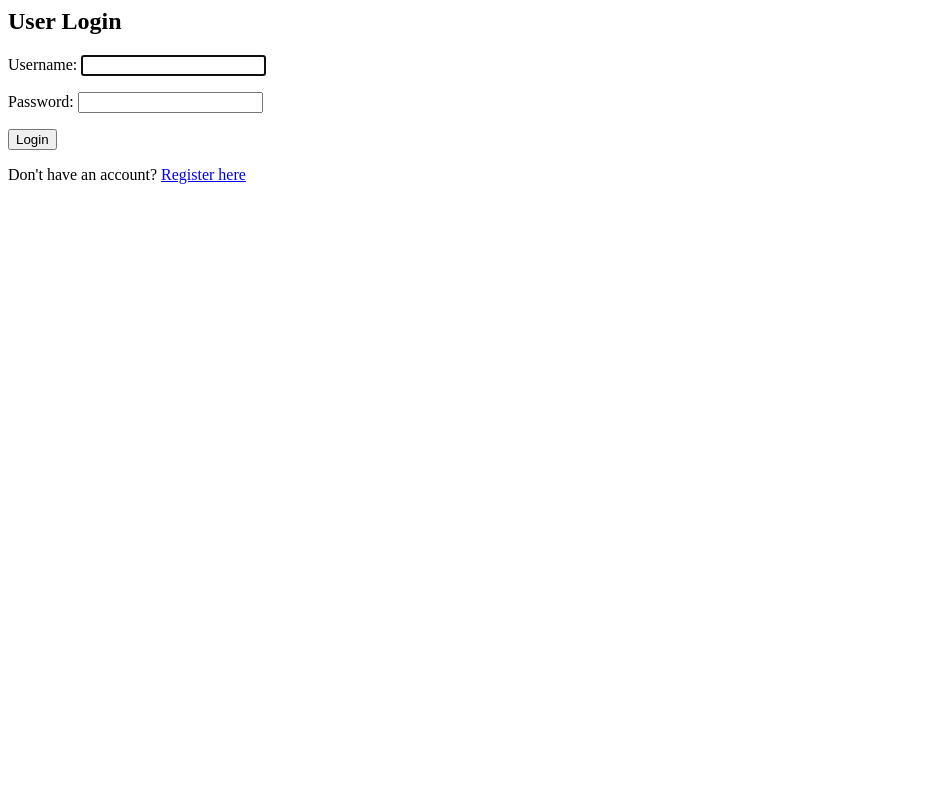
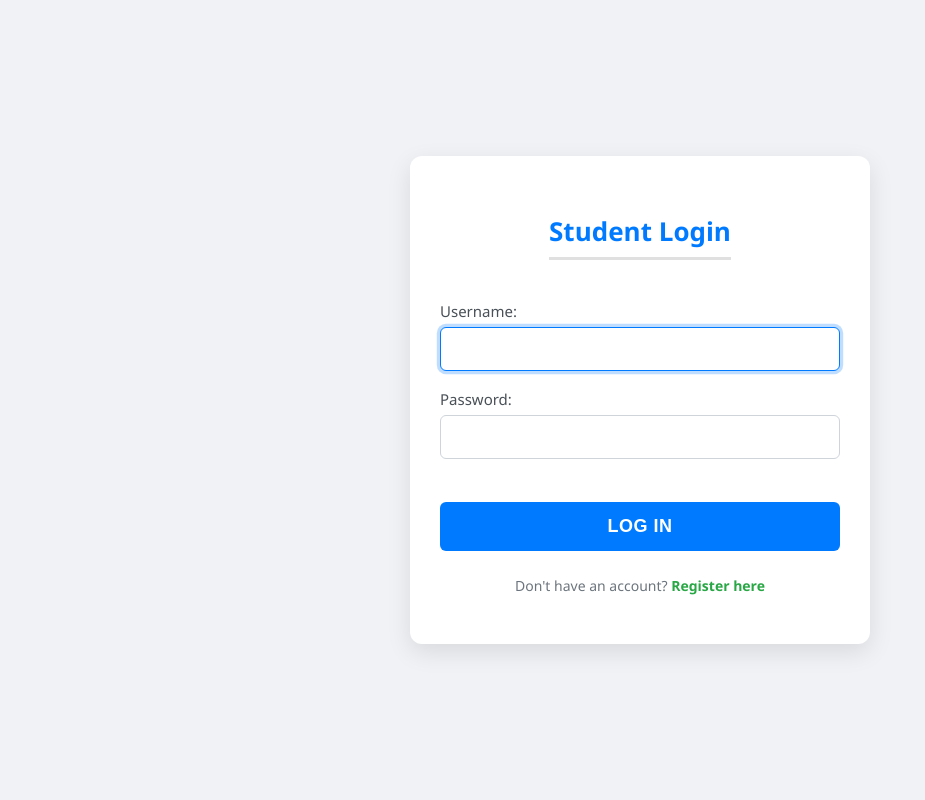
Before and after one commit to junelledinglasan/FINALS_ACTIVITY_5_ITPS309, a Django app: page /login/ in a window 1280 px wide. Shown: the whole page, without its empty margins (0-925 px from the left). Run offline with Django 5.2, Linux system fonts and the light colour scheme.

Commit message:
Update login.html

```diff
--- a/enrollment/online_enrollment/templates/login.html
+++ b/enrollment/online_enrollment/templates/login.html
@@ -1,11 +1,144 @@
-<h2>User Login</h2>
+<!DOCTYPE html>
+<html lang="en">
+<head>
+    <meta charset="UTF-8">
+    <meta name="viewport" content="width=device-width, initial-scale=1.0">
+    <title>User Login</title>
 
-<form method="POST">
-    {% csrf_token %}
+    <style>
+        /* Palettes: #007bff (Primary Blue - Login Accent), #f8f9fa (Light Background) */
 
-    {{ form.as_p }}
+        /* 1. General Body and Layout */
+        body {
+            font-family: 'Segoe UI', Tahoma, Geneva, Verdana, sans-serif;
+            background-color: #f0f2f5; /* Modern, clean background */
+            margin: 0;
+            padding: 0;
+            display: flex;
+            justify-content: center;
+            align-items: center;
+            min-height: 100vh;
+            color: #333;
+        }
 
-    <button type="submit">Login</button>
-</form>
+        /* 2. Container (The Card) */
+        .login-container {
+            max-width: 400px;
+            width: 90%; /* Responsive width */
+            padding: 35px 30px;
+            border-radius: 12px;
+            box-shadow: 0 8px 25px rgba(0, 0, 0, 0.1); /* Deeper shadow for a floating effect */
+            background-color: #ffffff;
+            text-align: center;
+        }
 
-<p>Don't have an account? <a href="{% url 'register' %}">Register here</a></p>
+        .login-container h2 {
+            color: #007bff; /* Primary Blue accent for login */
+            margin-bottom: 25px;
+            font-size: 26px;
+            font-weight: 600;
+            border-bottom: 3px solid #e0e0e0;
+            display: inline-block;
+            padding-bottom: 8px;
+        }
+
+        /* 3. Styling the Form Fields ({{ form.as_p }}) */
+        .login-form p {
+            margin-bottom: 18px;
+            text-align: left;
+        }
+
+        .login-form label {
+            display: block;
+            font-weight: 500;
+            margin-bottom: 6px;
+            color: #495057;
+            font-size: 15px;
+        }
+
+        .login-form input {
+            width: 100%;
+            padding: 12px;
+            border: 1px solid #ced4da;
+            border-radius: 6px;
+            box-sizing: border-box;
+            font-size: 16px;
+            transition: border-color 0.3s, box-shadow 0.3s;
+        }
+
+        .login-form input:focus {
+            border-color: #007bff;
+            box-shadow: 0 0 0 0.2rem rgba(0, 123, 255, 0.25); /* Subtle glowing effect */
+            outline: none;
+        }
+
+        /* 4. Styling the Button */
+        .login-button {
+            width: 100%;
+            padding: 14px;
+            background-color: #007bff; /* Primary Blue */
+            color: white;
+            border: none;
+            border-radius: 6px;
+            font-size: 18px;
+            font-weight: 600;
+            cursor: pointer;
+            margin-top: 25px;
+            letter-spacing: 0.5px;
+            transition: background-color 0.3s, transform 0.1s, box-shadow 0.3s;
+        }
+
+        .login-button:hover {
+            background-color: #0056b3;
+            box-shadow: 0 4px 10px rgba(0, 123, 255, 0.3);
+        }
+
+        .login-button:active {
+            transform: translateY(1px);
+        }
+
+        /* Ensure link inside button covers the entire button */
+        .login-button a {
+            color: inherit;
+            text-decoration: none;
+            display: block;
+            width: 100%;
+            height: 100%;
+        }
+
+        /* 5. Register Link */
+        .register-link-text {
+            margin-top: 25px;
+            font-size: 14px;
+            color: #6c757d;
+        }
+
+        .register-link-text a {
+            color: #28a745; /* Green accent for registration link */
+            text-decoration: none;
+            font-weight: 600;
+            transition: color 0.2s;
+        }
+
+        .register-link-text a:hover {
+            color: #218838;
+            text-decoration: underline;
+        }
+    </style>
+</head>
+<body>
+    <div class="login-container">
+        <h2>Student Login</h2>
+
+        <form method="POST" class="login-form">
+            {% csrf_token %}
+
+            {{ form.as_p }}
+
+            <button type="submit" class="login-button">LOG IN</button>
+        </form>
+
+        <p class="register-link-text">Don't have an account? <a href="{% url 'register' %}">Register here</a></p>
+    </div>
+</body>
+</html>
```
